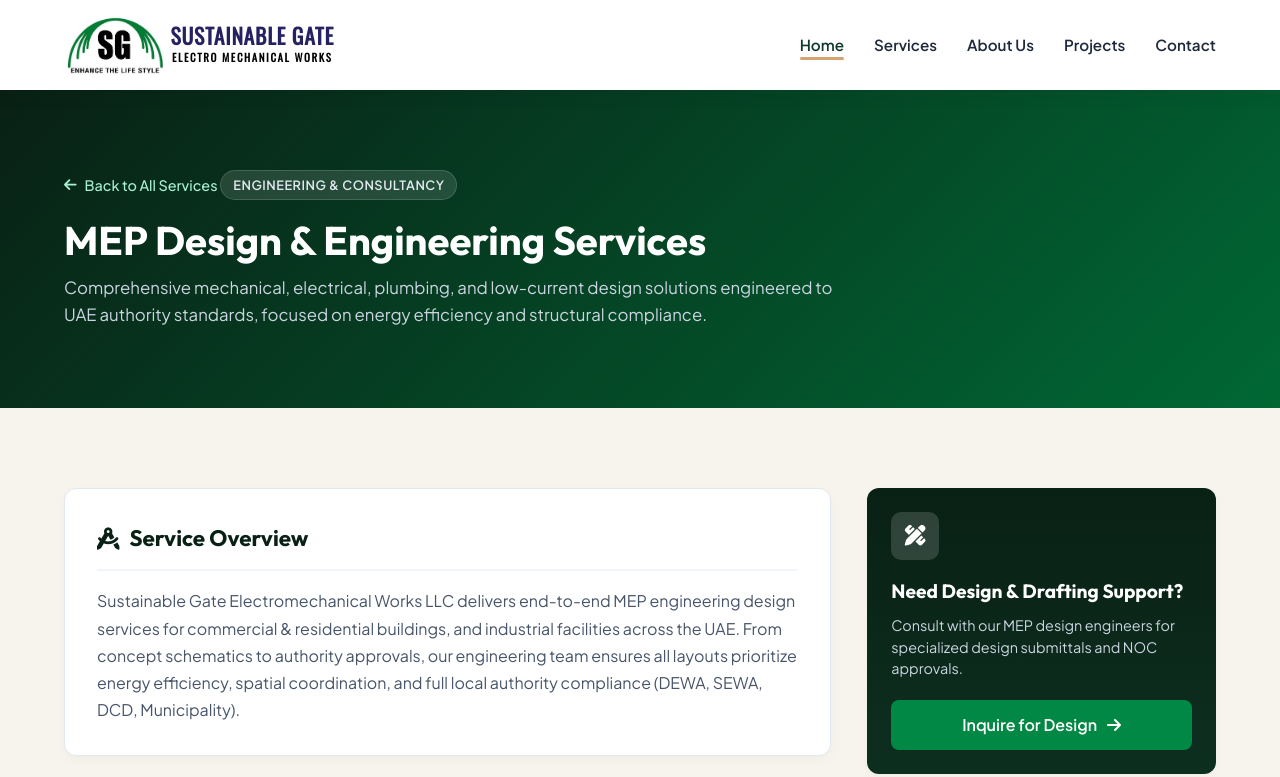
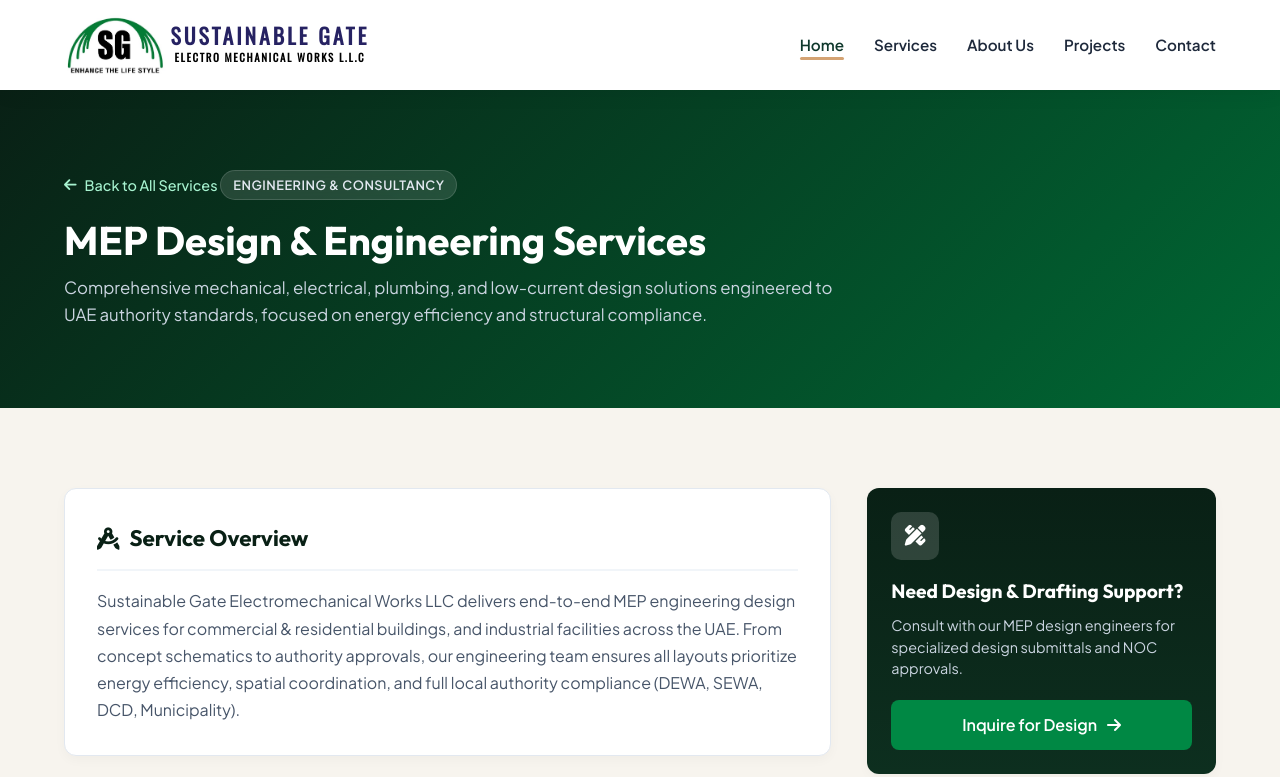
Before and after one commit to mohamedaslam58/sustainablegate, a plain HTML site: page design.html in a window 1280 px wide. Shown: the top 777 px of the page. Drawn offline with Linux system fonts and the light colour scheme.

Commit message:
L.L.C update and expansion letters

```diff
--- a/design.html
+++ b/design.html
@@ -42,7 +42,7 @@
         </div>
         <div class="logo-text">
           <span class="font-oswald logo-title">SUSTAINABLE GATE</span>
-          <span class="font-oswald logo-subtitle">ELECTRO MECHANICAL WORKS</span>
+          <span class="font-oswald logo-subtitle">ELECTRO MECHANICAL WORKS L.L.C</span>
         </div>
       </a>
 
@@ -243,7 +243,7 @@
           </div>
           <div class="logo-text">
             <span class="font-oswald logo-title">SUSTAINABLE GATE</span>
-            <span class="font-oswald logo-subtitle">ELECTRO MECHANICAL WORKS</span>
+            <span class="font-oswald logo-subtitle">ELECTRO MECHANICAL WORKS L.L.C</span>
           </div>
         </a>
         <p>Sustainable Gate Electromechanical Works LLC is a premier provider of MEP, fit-out, civil, and maintenance
--- a/style.css
+++ b/style.css
@@ -697,6 +697,7 @@ footer {
   letter-spacing: 0.8px;
   line-height: 1.1;
   text-transform: uppercase;
+  letter-spacing: 3px;
 }
 
 .logo-subtitle {
```
Also changed, not shown: commercial.html (+2 -2 lines), construction.html (+2 -2 lines), electrical.html (+2 -2 lines), index.html (+2 -2 lines), low-current.html (+2 -2 lines), maintenance.html (+2 -2 lines), plumbing.html (+2 -2 lines), tender.html (+2 -2 lines).
